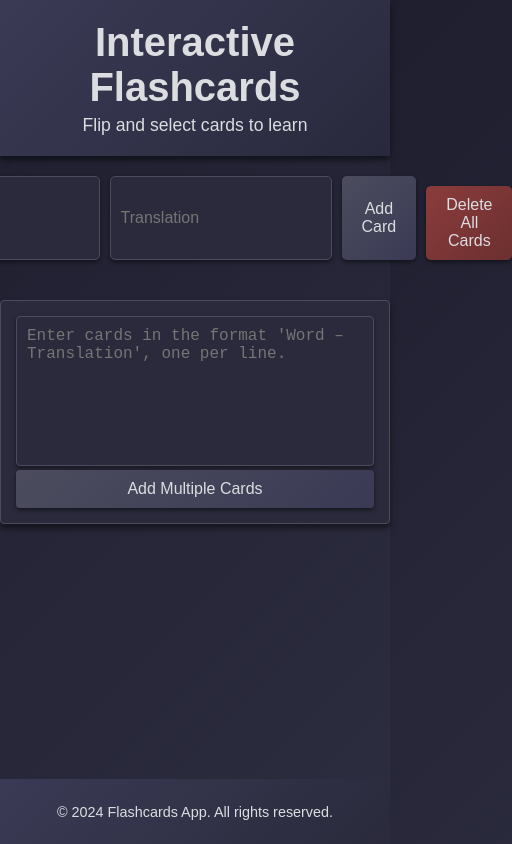
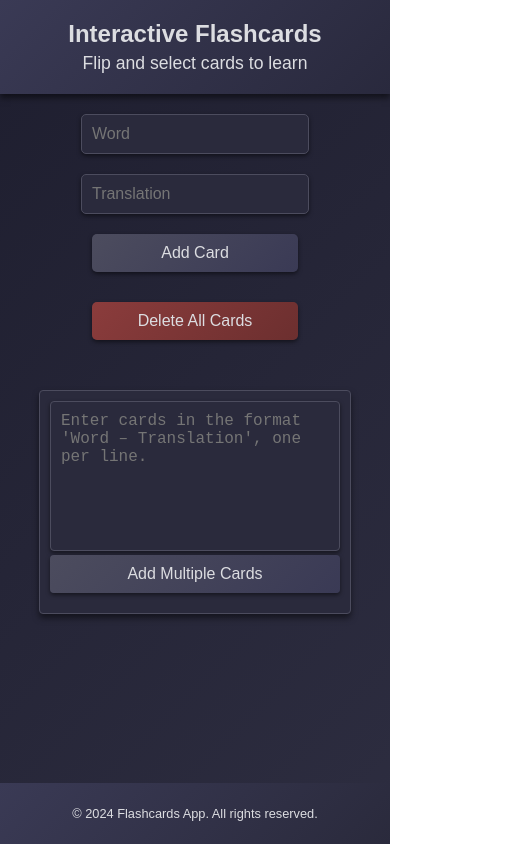
Before and after one commit to skareg/site, a plain HTML site: page index.html in a window 390 px wide. Shown: the whole page, 512 px wide, since content can reach past the window. Drawn offline with Linux system fonts and the light colour scheme.

Commit message:
Update styles.css
update for phones

```diff
--- a/styles.css
+++ b/styles.css
@@ -158,7 +158,6 @@ textarea#bulkInput {
     box-sizing: border-box;
 }
 
-
 textarea:focus {
     outline: none;
     border-color: #6b6b8d;
@@ -201,3 +200,55 @@ footer {
     width: 100%;
     font-size: 0.9em;
 }
+
+/* Адаптивные стили для мобильных устройств */
+@media (max-width: 768px) {
+    /* Мобильные устройства и планшеты */
+    .header h1 {
+        font-size: 2em;
+    }
+
+    .form-container {
+        flex-direction: column;
+        align-items: center;
+    }
+
+    input,
+    button {
+        width: 80%;
+        margin-bottom: 10px;
+    }
+
+    .bulk-container {
+        width: 80%;
+        padding: 10px;
+    }
+
+    .flashcard {
+        width: 150px;
+        height: 200px;
+    }
+}
+
+@media (max-width: 480px) {
+    /* Очень маленькие экраны */
+    .header h1 {
+        font-size: 1.5em;
+    }
+
+    .form-container input,
+    .form-container button,
+    .bulk-container textarea,
+    .bulk-container button {
+        width: 90%;
+    }
+
+    .flashcard {
+        width: 120px;
+        height: 180px;
+    }
+
+    footer {
+        font-size: 0.8em;
+    }
+}
```
